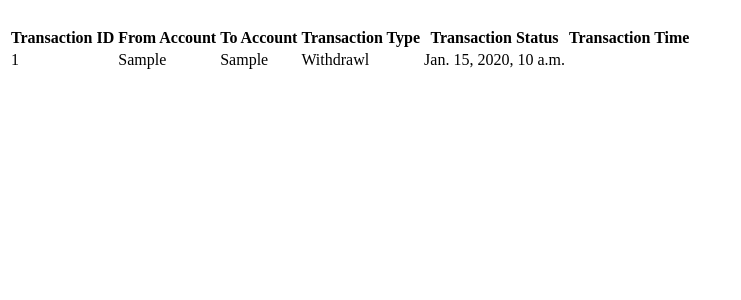
After one commit to akash-1212/bank, a Django app: template templates/vasubank/print_history.html in a window 1280 px wide. The commit adds this page. Shown: the top 300 px of the page, without its empty margins (0-741 px from the left). Run offline with Django 3.2, Linux system fonts and the light colour scheme; the template is opened without the code that fills it: most values are stand-ins (such as "Sample title", 1, 10 or a date in 2020).

Commit message:
BANK FINAL

```diff
--- a/templates/vasubank/login.html
+++ b/templates/vasubank/login.html
@@ -5,7 +5,7 @@
 <body>
 <div id="st-container" class="st-container">
     {% block content %}
-    <h1>Student Login</h1>
+    <h1>Customer Login</h1>
     <form action="/vasubank/login/" method="post">
         {% csrf_token %}
         {% if form.errors %}
--- a/templates/vasubank/payment_status.html
+++ b/templates/vasubank/payment_status.html
@@ -13,6 +13,8 @@
     {% block content %}
         {% if status == 2 %}
             <p>Transaction Successful redirecting in 5 sec</p>
+        {% elif status == 3 %}
+            <p>Transaction has been Cancelled redirecting to merchant's site in 5 sec</p>
         {% else %}
             <p>Your Transaction has Failled!!! redirecting to merchants site in 5 sec</p>
         {% endif %}
--- /dev/null
+++ b/templates/vasubank/print_history.html
@@ -0,0 +1,45 @@
+<!DOCTYPE html>
+<html lang="en">
+<head>
+    <title>Previous Transactions</title>
+</head>
+<body>
+{{ message }}
+<br>
+<table>
+    <tr>
+        <th>Transaction ID</th>
+        <th>From Account</th>
+        <th>To Account</th>
+        <th>Transaction Type</th>
+        <th>Transaction Status</th>
+        <th>Transaction Time</th>
+    </tr>
+
+    {% for t in trans %}
+    <tr>
+        <td>{{t.transaction_id }}</td>
+        <td>{{t.account_from.account_no }}</td>
+        <td>{{t.account_to }}</td>
+        {% if t.transaction_type == 'F' %}
+        <td>Fund Transfer</td>
+        {% elif t.transaction_type == 'D' %}
+        <td>Deposit</td>
+        {% else %}
+        <td>Withdrawl</td>
+        {% endif %}
+
+        {% if t.transaction_status == '2' %}
+        <td>Success</td>
+        {% elif t.transaction_status == '1' %}
+        <td>Pending</td>
+        {% endif %}
+        <td>{{t.date}}</td>
+    </tr>
+    {% endfor %}
+
+</table>
+
+
+</body>
+</html>
--- a/vasubank/urls.py
+++ b/vasubank/urls.py
@@ -1,6 +1,7 @@
 from django.conf.urls import url
 
-from vasubank.views import LoginRequest, LogoutRequest, Payment, TransactionDetails, TransactionInitialise
+from vasubank.views import LoginRequest, LogoutRequest, Payment, TransactionDetails, TransactionInitialise, \
+    CancelPayment, print_history
 
 urlpatterns = [
     url(r'^login/$', LoginRequest),
@@ -8,4 +9,6 @@ urlpatterns = [
     url(r'^connectbank/$', TransactionInitialise, name="details"),
     url(r'^details/$', TransactionDetails, name="details"),
     url(r'^payment/$', Payment, name="pay"),
+    url(r'^cancelpayment/$', CancelPayment, name="cancel pay"),
+    url(r'^history/$', print_history, name="pay"),
 ]
```
Also changed, not shown: templates/vasubank/details.html (+6 -1 lines), vasubank/views.py (+33 -4 lines).
